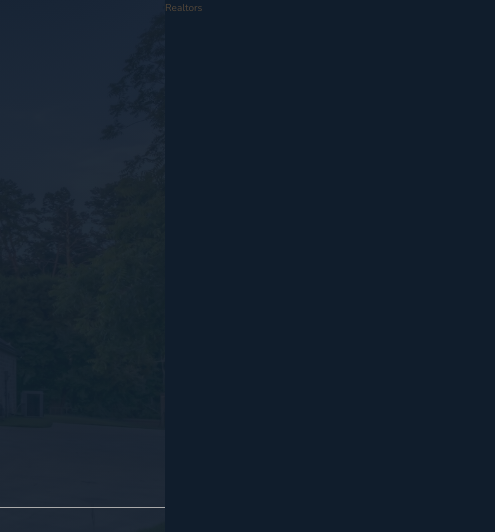
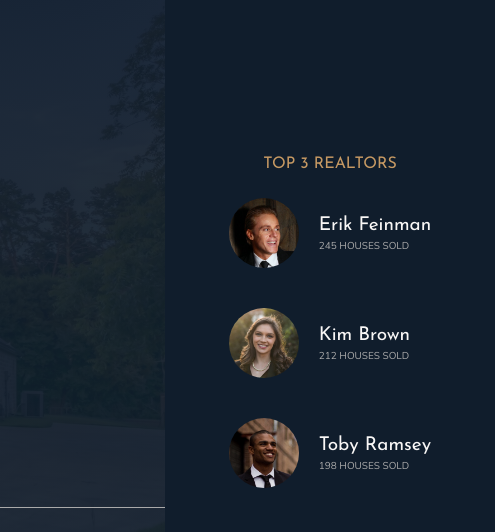
Before and after one commit to ruslantuchkov/Nexter-grid-project, a website: page index.html in a window 1280 px wide. Shown: the top 532 px of the page, 785-1280 px from the left. Drawn offline with nearby package versions, Linux system fonts and the light colour scheme.

Commit message:
realtors section

```diff
--- a/index.html
+++ b/index.html
@@ -33,7 +33,28 @@
 
     </header>
 
-    <div class="realtors">Realtors</div>
+    <div class="realtors">
+        <h3 class="heading-3">Top 3 realtors</h3>
+        <div class="realtors__list">
+            <img src="img/realtor-1.jpeg" alt="Realtor 1" class="realtors__img">
+            <div class="realtors__details">
+                <h4 class="heading-4 heading-4--light">Erik Feinman</h4>
+                <p class="realtors__sold">245 houses sold</p>
+            </div>
+
+            <img src="img/realtor-2.jpeg" alt="Realtor 2" class="realtors__img">
+            <div class="realtors__details">
+                <h4 class="heading-4 heading-4--light">Kim Brown</h4>
+                <p class="realtors__sold">212 houses sold</p>
+            </div>
+
+            <img src="img/realtor-3.jpeg" alt="Realtor 3" class="realtors__img">
+            <div class="realtors__details">
+                <h4 class="heading-4 heading-4--light">Toby Ramsey</h4>
+                <p class="realtors__sold">198 houses sold</p>
+            </div>
+        </div>
+    </div>
 
     <section class="features">
         <div class="feature">
--- a/sass/_header.scss
+++ b/sass/_header.scss
@@ -28,7 +28,7 @@
   }
 
   &__seenon-text {
-    display: grid;
+    display: grid; //текс внутри - grid элемент
     grid-template-columns: 1fr max-content 1fr;
     grid-column-gap: 1.5rem;
     align-items: center;
@@ -36,7 +36,7 @@
     font-size: 1.6rem;
     color: $color-grey-light-2;
 
-    &::before,
+    &::before, //тоже grid элементы
     &::after {
       content: '';
       display: block;
--- a/sass/_realtors.scss
+++ b/sass/_realtors.scss
@@ -1,4 +1,31 @@
 .realtors {
   background-color: $color-secondary;
   grid-column: col-start 7 / full-end;
+  padding: 3rem;
+
+  display: grid;
+  align-content: center;
+  justify-content: center;
+  justify-items: center;
+  grid-row-gap: 2rem;
+
+  &__list {
+    display: grid;
+    grid-template-columns: min-content max-content;
+    grid-column-gap: 2rem;
+    grid-row-gap: 5vh;
+    align-items: center;
+  }
+
+  &__img {
+    width: 7rem;
+    border-radius: 50%;
+    display: block;
+  }
+
+  &__sold {
+    text-transform: uppercase;
+    color: $color-grey-light-2;
+    margin-top: -3px;
+  }
 }
```
Also changed, not shown: css/style.css.
